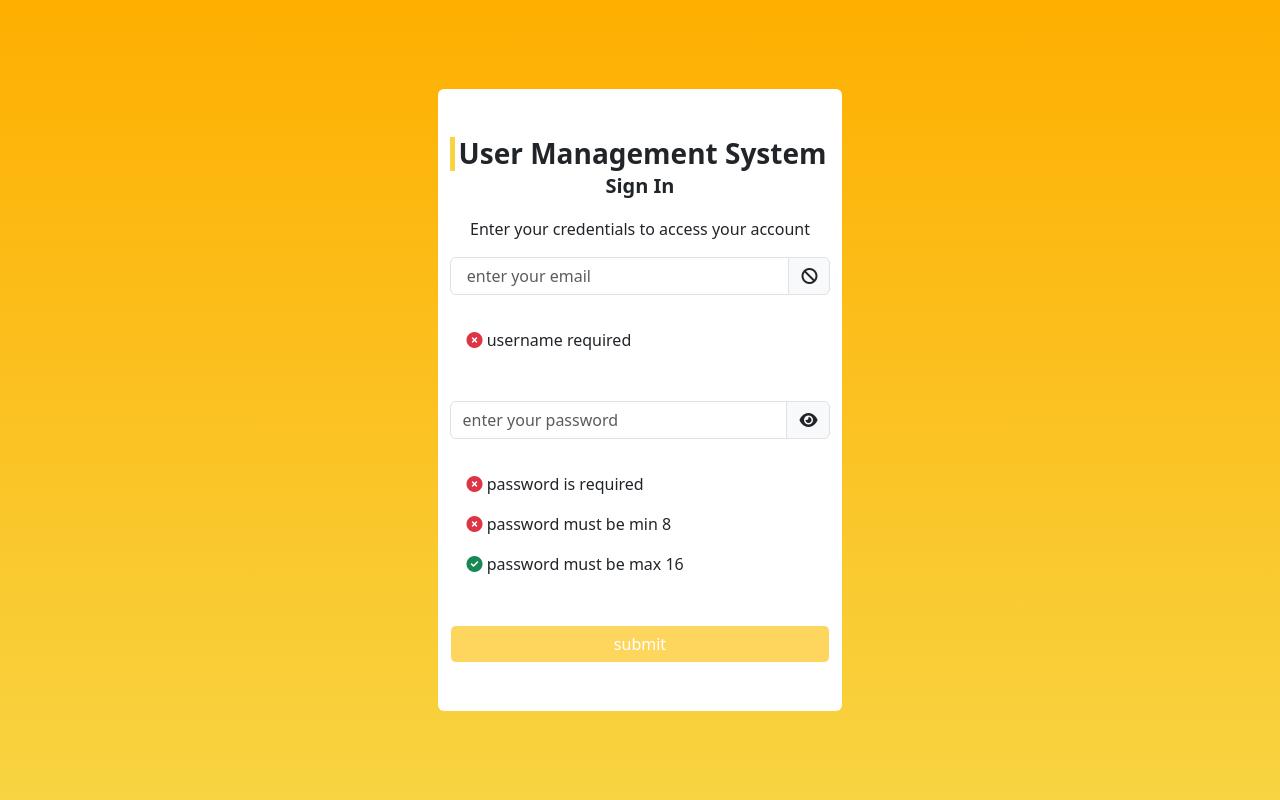
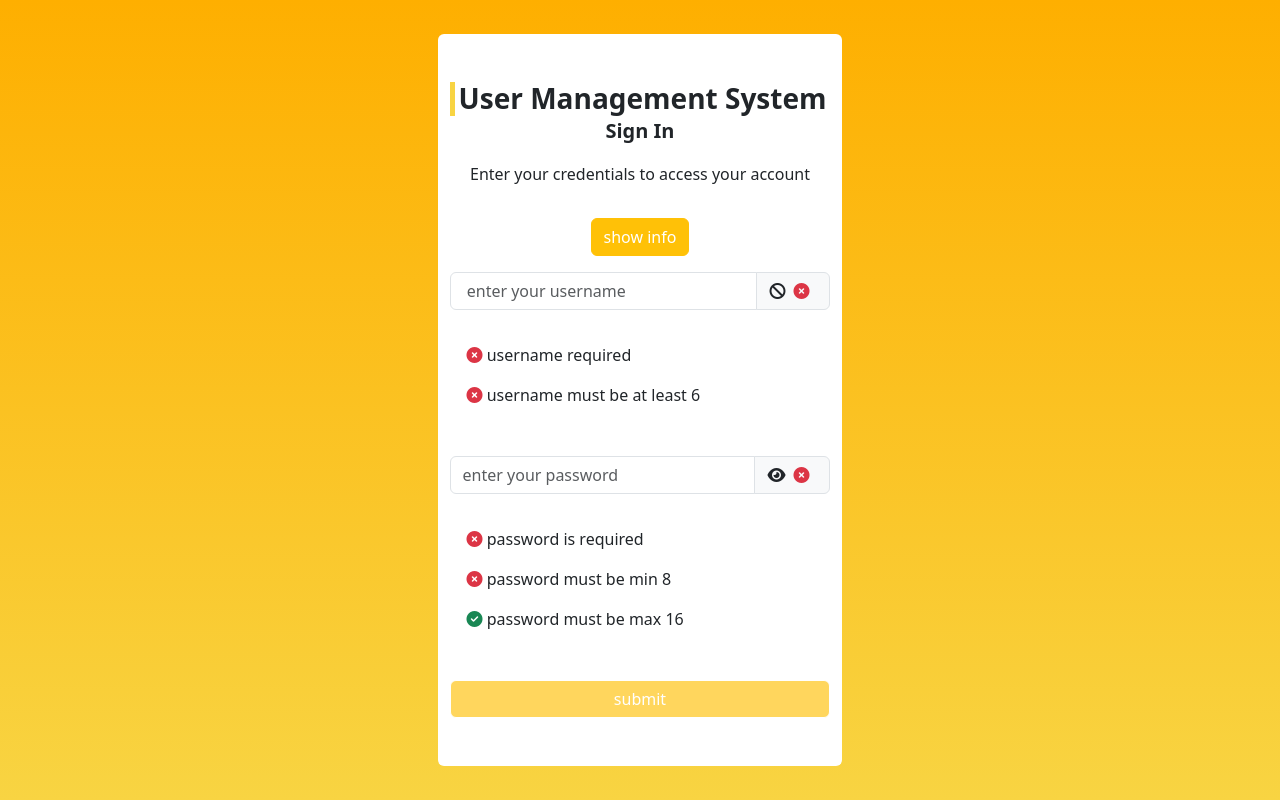
Before and after one commit to Jodyhany/user-mangment-system, an Angular app: page /login in a window 1280 px wide. Built offline with nearby package versions, Linux system fonts and the light colour scheme.

Commit message:
Add files via upload

```diff
--- a/src/app/app.module.ts
+++ b/src/app/app.module.ts
@@ -5,6 +5,9 @@ import { AppRoutingModule } from './app-routing.module';
 import { AppComponent } from './app.component';
 import { LoginComponent } from './component/login/login.component';
 import { FormsModule, ReactiveFormsModule } from '@angular/forms';
+import { BrowserAnimationsModule } from '@angular/platform-browser/animations';
+
+import { ToastrModule } from 'ngx-toastr';
 
 @NgModule({
   declarations: [
@@ -15,7 +18,9 @@ import { FormsModule, ReactiveFormsModule } from '@angular/forms';
     BrowserModule,
     AppRoutingModule,
     ReactiveFormsModule,
-    HttpClientModule
+    HttpClientModule,
+    BrowserAnimationsModule,
+    ToastrModule.forRoot({closeButton:true}),
   ],
   providers: [],
   bootstrap: [AppComponent]
--- a/src/app/component/login/login.component.html
+++ b/src/app/component/login/login.component.html
@@ -7,6 +7,38 @@
         </h1>
         <p class="fs-5 fw-semibold">Sign In</p>
         <p>Enter your credentials to access your account</p>
+        <!-- Button trigger modal -->
+      <div class="p-3" >
+        <button type="button" class="btn btn-warning text-white" data-bs-toggle="modal" data-bs-target="#exampleModal">
+          show info
+        </button>
+        <div class="modal fade " id="exampleModal" tabindex="-1" aria-labelledby="exampleModalLabel" aria-hidden="true">
+          <div class="modal-dialog">
+            <div class="modal-content">
+              <div class="modal-header">
+                <h1 class="modal-title fs-5" id="exampleModalLabel">APi problem</h1>
+                <button type="button" class="btn-close" data-bs-dismiss="modal" aria-label="Close"></button>
+              </div>
+              <div class="modal-body text-start ">
+             <div>
+             <p>
+              We’re sorry for the inconvenience, but at the moment, the API only supports a specific test account for signing in. Kindly use the following credentials:"
+             </p>
+
+              <p> Username: emilys </p>
+            <p>Password: emilyspass </p>
+
+             <p>
+              Thank you for your understandin
+            </p> </div>
+              </div>
+            </div>
+          </div>
+        </div>
+
+      </div>
+
+<!-- Modal -->
         <form [formGroup]="loginform" (submit)="formvalid(loginform)">
           <div>
             <div class="input-group mb-3">
@@ -14,19 +46,21 @@
                 (keyup)="checkusername(loginform)"
                 type="email"
                 class="form-control"
-                placeholder=" enter your email"
+                placeholder=" enter your username"
                 aria-label="email"
                 aria-describedby="basic-addon1"
                 formControlName="username"
               />
               <span class="input-group-text" id="basic-addon1"
-                ><i
-                  [class]="
-                    loginform.get('username')?.valid
-                      ? 'fa-solid fa-envelope'
-                      : 'fa-solid fa-ban'
-                  "
-                ></i>
+                >
+                <i [class]="  loginform.get('username')?.valid
+                ? 'fa-solid fa-user'
+                : 'fa-solid fa-ban'
+            "></i>
+                <i class="px-2" [class]="  loginform.get('username')?.valid
+                ? 'fa-solid fa-circle-check text-success'
+                : 'fa-solid fa-circle-xmark text-danger '
+            "></i>
               </span>
             </div>
           </div>
@@ -40,6 +74,16 @@
                 "
               ></i>
               username required
+            </p>
+            <p>
+              <i
+                [class]="
+                  userminlenght
+                    ? ' fa-solid fa-circle-check text-success'
+                    : 'fa-solid fa-circle-xmark text-danger '
+                "
+              ></i>
+              username must be at least 6
             </p>
           </div>
           <div>
@@ -58,8 +102,12 @@
                   ><i
                     class="fa-solid"
                     [class]="isHide ? 'fa-eye' : 'fa-eye-slash'"
-                  ></i
-                ></span>
+                  ></i>
+                  <i class="px-2" [class]="  loginform.get('password')?.valid
+                  ? 'fa-solid fa-circle-check text-success'
+                  : 'fa-solid fa-circle-xmark text-danger '
+              "></i>
+                </span>
               </span>
             </div>
             <div class="alert text-start">
--- a/src/app/component/login/login.component.ts
+++ b/src/app/component/login/login.component.ts
@@ -1,5 +1,6 @@
 import { Component, OnInit } from '@angular/core';
 import { FormControl, FormGroup, FormsModule, Validators } from '@angular/forms';
+import { ToastrService } from 'ngx-toastr';
 import { AuthService } from 'src/app/servcies/auth.service';
 @Component({
   selector: 'app-login',
@@ -9,12 +10,14 @@ import { AuthService } from 'src/app/servcies/auth.service';
 export class LoginComponent    {
   isHide:Boolean=true;
   usernamereq:boolean=false
+  userminlenght:boolean=false
   passreq:boolean=false
   passlengthmax:boolean=true
   passlengthmin:boolean=false
   loginform=new FormGroup({
     username:new FormControl(null,[
       Validators.required,
+      Validators.minLength(6)
     ]),
       password:new FormControl(null,[
       Validators.required,
@@ -22,11 +25,12 @@ export class LoginComponent    {
       Validators.maxLength(16),
     ]),
   })
-  constructor(private _auth:AuthService){
+  constructor(private _auth:AuthService,private _toaster:ToastrService){
 
   }
   checkusername(data:FormGroup){
     data.get('username')?.errors?.['required']?this.usernamereq=false:this.usernamereq=true
+    data.get('username')?.errors?.['minlength']==undefined?this.userminlenght=true:this.userminlenght=false
     }
   checkpassword(data:FormGroup){
     data.get('password')?.errors?.['required']?this.passreq=false:this.passreq=true
@@ -38,7 +42,11 @@ formvalid(data:FormGroup){
   this.checkpassword(data)
   this._auth.onloging(data.value).subscribe({
     next:(res)=>{console.log(res)
+      console.log(res.username)
       localStorage.setItem('token',res.accessToken)
+      this._toaster.success(`welcome back ${res.firstName} ${res.lastName}`,'login suceessfully')
+    },error:(err)=>{
+      this._toaster.error('not found this account please try the default account or click info',err.error.message,)
     }
   })
 }
```
